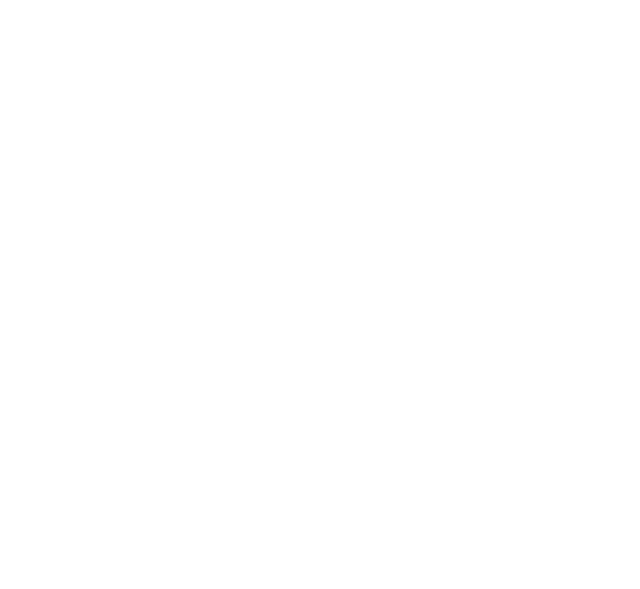
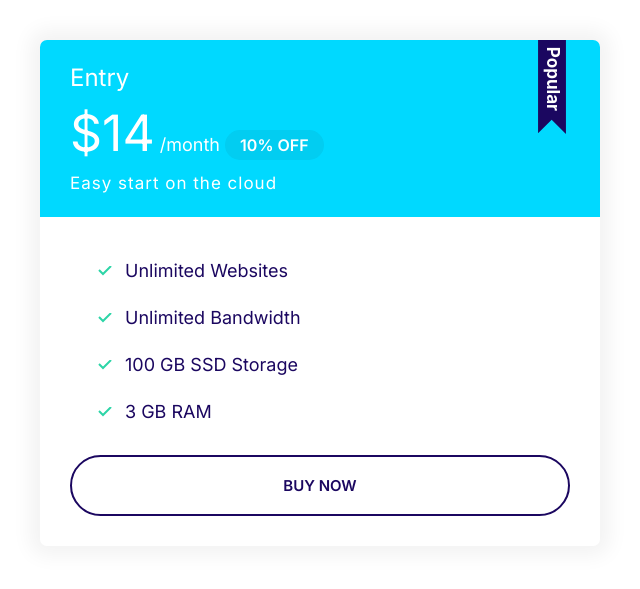
Before and after one commit to manzidenis/e-commerce-website, a plain HTML site: page index.html in a window 1280 px wide. Shown: the whole page, without its empty margins (0-640 px from the left). Drawn offline with Linux system fonts and the light colour scheme.

Commit message:
Adding the popular badge to the plans component.

```diff
--- a/css/styles.css
+++ b/css/styles.css
@@ -337,6 +337,19 @@ a {
 
 }
 
+.plan--popular .card__header {
+    position: relative;
+}
+
+.plan--popular .card__header::before {
+    content: url(../images/popular.svg);
+    width: 40px;
+    display: inline-block;
+    position: absolute;
+    top: -6px;
+    right: 5%;
+}
+
 @media screen and (min-width: 1024px) {
     .plane__name {
         font-size: 1.4rem;
--- a/index.html
+++ b/index.html
@@ -12,6 +12,27 @@
     <link rel="stylesheet" href="css/styles.css">
 </head>
 <body>
-
+    <div style="width: 50%; padding: 4rem;">
+        <div class="plan plan--popular">
+            <div class="card card--secondary">
+                <header class="card__header">
+                    <h3 class="plan__name">Entry</h3>
+                    <span class="plan__price">$14</span>
+                    <span class="plan__billing-cycle">/month</span>
+                    <span class="badge badge--secondary badge--small">10% OFF</span>
+                    <span class="plan__description">Easy start on the cloud</span>
+                </header>
+                <div class="card__body">
+                    <ul class="list list--tick">
+                        <li class="list__item">Unlimited Websites</li>
+                        <li class="list__item">Unlimited Bandwidth</li>
+                        <li class="list__item">100 GB SSD Storage</li>
+                        <li class="list__item">3 GB RAM</li>
+                    </ul>
+                    <button class="btn btn--outline btn--block">Buy Now</button>
+                </div>
+            </div>
+        </div>
+        </div>
 </body>
 </html>
```
Also changed, not shown: components/plans.html (+1 -1 lines), images/popular.svg (added).
